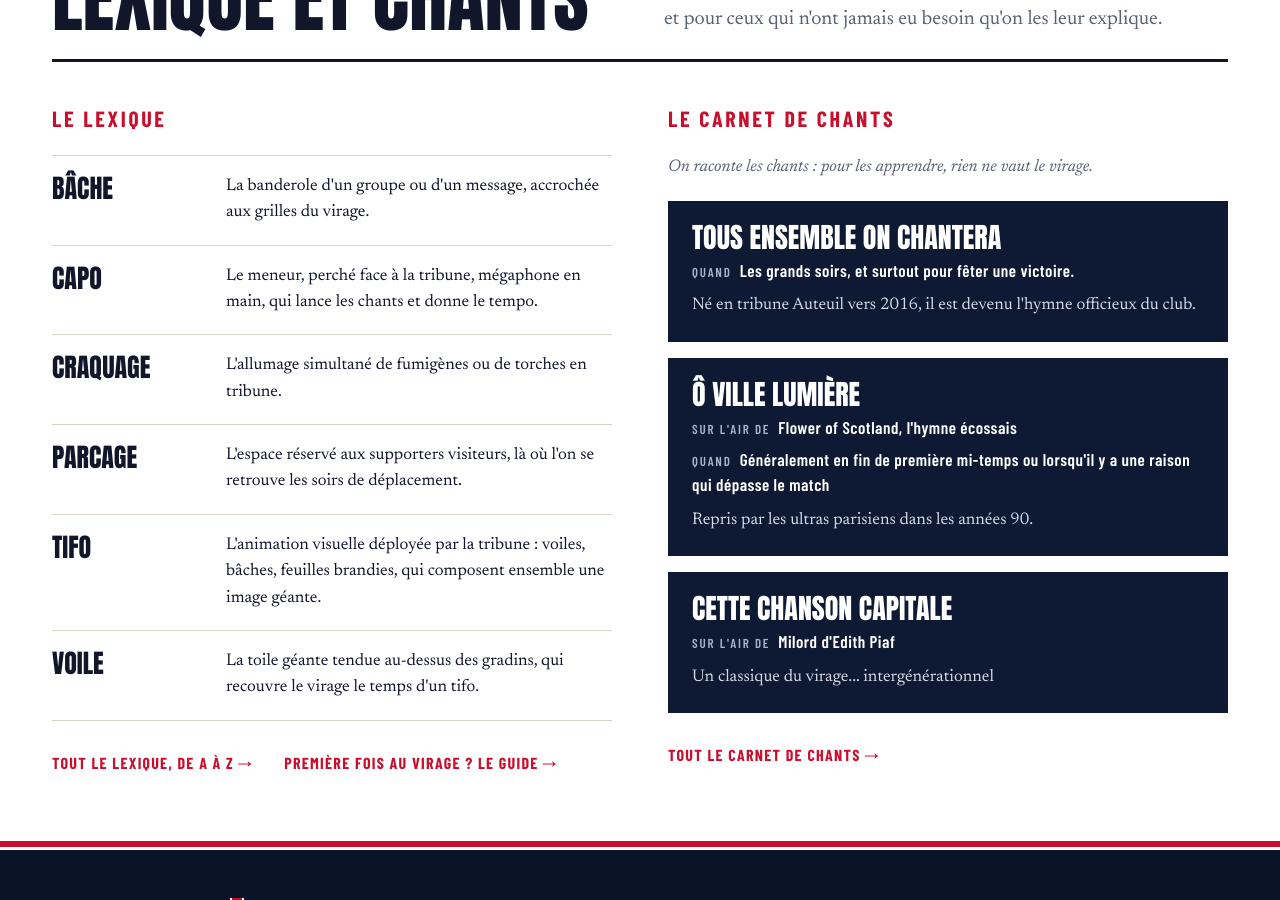
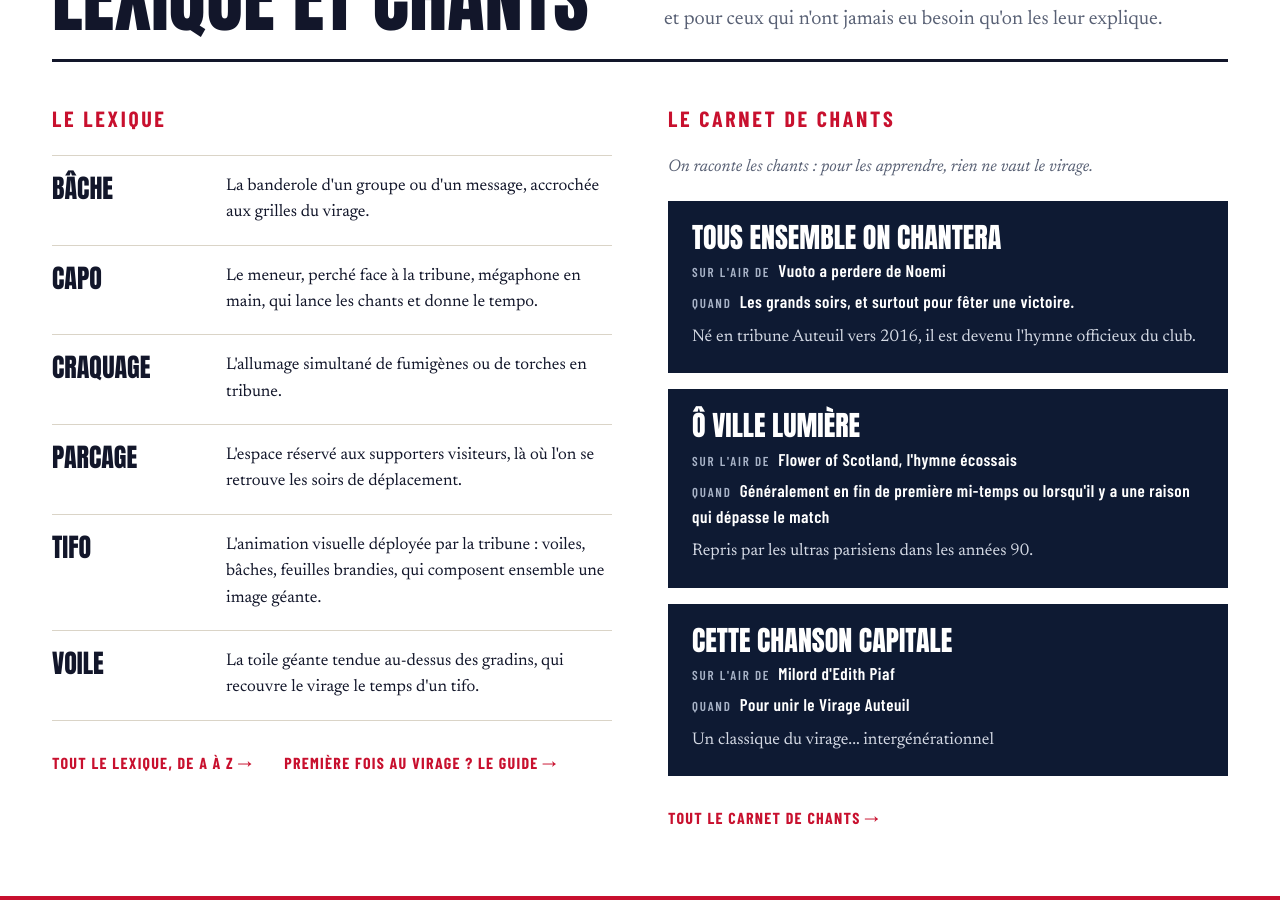
Before and after one commit to vudauteuil/vudauteuil.github.io, a Jekyll site: the page built from index.html, in a window 1280 px wide and 900 px high, scrolled down 3484 px. Built offline with Jekyll 4.4.1, drawn with Linux system fonts in a browser that asks for light colours.

Commit message:
Update _data/chants.yml (via Pages CMS)

```diff
--- a/_data/chants.yml
+++ b/_data/chants.yml
@@ -1,5 +1,6 @@
 chants:
   - nom: Tous ensemble on chantera
+    air: Vuoto a perdere de Noemi
     moment: Les grands soirs, et surtout pour fêter une victoire.
     histoire: "Né en tribune Auteuil vers 2016, il est devenu l'hymne officieux du
       club. "
@@ -10,4 +11,5 @@ chants:
     histoire: Repris par les ultras parisiens dans les années 90.
   - nom: Cette chanson capitale
     air: Milord d'Edith Piaf
+    moment: Pour unir le Virage Auteuil
     histoire: Un classique du virage... intergénérationnel
```
